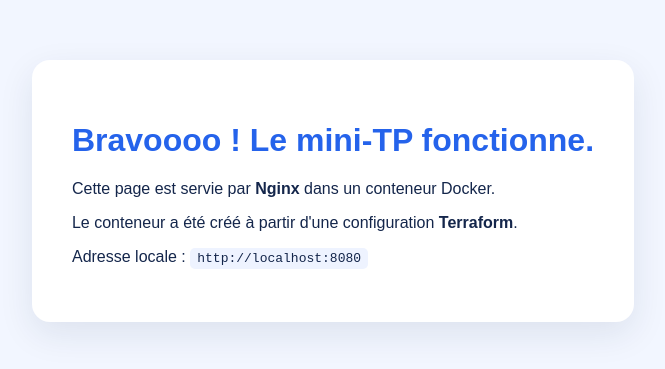
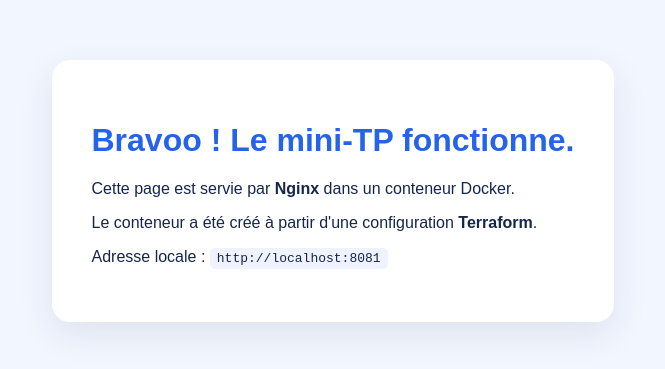
Before and after one commit to tesnim4/miniTP-CICD-IaC, a plain HTML site: page app/index.html in a window 1280 px wide. Shown: the part 209-578 px from the top of the page, without its empty margins (307-972 px from the left). Drawn offline with Linux system fonts and the light colour scheme.

Commit message:
changer fichier index

```diff
--- a/app/index.html
+++ b/app/index.html
@@ -13,10 +13,10 @@
 </head>
 <body>
   <main>
-    <h1>Bravoooo ! Le mini-TP fonctionne.</h1>
+    <h1>Bravoo ! Le mini-TP fonctionne.</h1>
     <p>Cette page est servie par <strong>Nginx</strong> dans un conteneur Docker.</p>
     <p>Le conteneur a été créé à partir d'une configuration <strong>Terraform</strong>.</p>
-    <p>Adresse locale : <code>http://localhost:8080</code></p>
+    <p>Adresse locale : <code>http://localhost:8081</code></p>
   </main>
 </body>
 </html>
```
